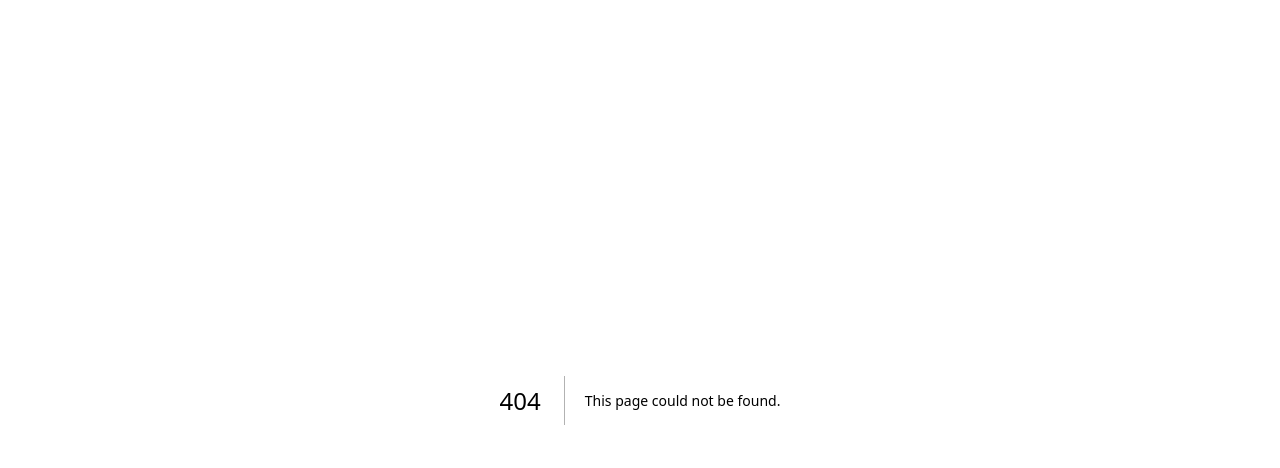
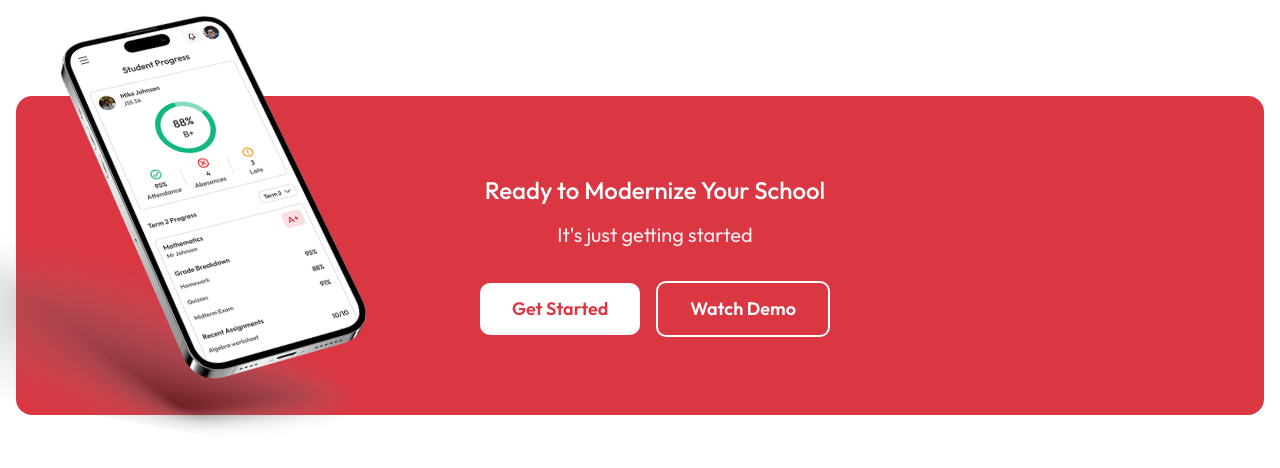
Before and after one commit to hngprojects/open-school-portal-FE, a Next.js app: page /demo-section in a window 1280 px wide. Before the commit this address had no page. Shown: the top 468 px of the page. Built offline with nearby package versions, Linux system fonts and the light colour scheme.

Commit message:
feat: demo section

```diff
--- /dev/null
+++ b/src/app/demo-section/Demo.tsx
@@ -0,0 +1,101 @@
+import React from 'react';
+import Image from 'next/image';
+import "./demo-styles.css"
+import { Outfit } from "next/font/google"
+
+const outfit = Outfit({
+  subsets: ["latin"],
+  weight: ["400", "500", "600", "700", "800", "900"],
+});
+
+const Demo: React.FC = () => {
+  return (
+    <section className={`${outfit.className} w-full bg-white py-16 lg:py-24`}>
+      <div className="mx-auto max-w-[1285px] px-4">
+        <div className="relative bg-[#DA3743] rounded-2xl max-w-[1259px] h-[319px] mx-auto">
+          <div className="absolute inset-0 overflow-hidden rounded-2xl">
+                        <div className="absolute right-0 top-0 bottom-0">
+
+            </div>
+          </div>
+
+          <div className="relative z-10 h-full flex items-center justify-between px-8 lg:px-16">
+            <div className="hidden lg:block absolute -top-34 -left-8">
+              <div
+                className="w-[445px] h-[490px]  overflow-hidden"
+                style={{
+                  transform: 'rotate(5.28deg)',
+                }}
+              >
+                <Image
+                  src="/demo/demo-mobile.png"
+                  alt="Open School Portal Dashboard"
+                  width={445}
+                  height={490}
+                  className="w-full h-full object-cover"
+                  priority
+                />
+              </div>
+            </div>
+
+            <div className="text-white max-w-xl ml-auto lg:ml-[400px] text-center">
+              <h5 className="text-3xl lg:text-4xl font-bold leading-tight mb-4">
+                Ready to Modernize Your School
+              </h5>
+              <p className="text-lg lg:text-xl opacity-90 mb-8">
+                It&apos;s just getting started
+              </p>
+              <div className="flex flex-col justify-center items-center sm:flex-row gap-4">
+                <button className="bg-white text-[#DA3743] px-8 py-3 rounded-lg font-semibold text-lg hover:bg-gray-100 transition-colors duration-300 whitespace-nowrap">
+                  Get Started
+                </button>
+                <button className="border-2 border-white text-white px-8 py-3 rounded-lg font-semibold text-lg hover:bg-white hover:bg-opacity-10 transition-colors duration-300 whitespace-nowrap">
+                  Watch Demo
+                </button>
+              </div>
+            </div>
+          </div>
+        </div>
+
+        <div className="lg:hidden">
+          <div className="text-center mb-8">
+            <h2 className="text-3xl font-bold text-gray-900 leading-tight mb-4">
+              Ready to Modernize Your School
+            </h2>
+            <p className="text-lg text-gray-600 mb-8">
+              It&apos;s just getting started
+            </p>
+            <div className="flex flex-col sm:flex-row gap-4 justify-center">
+              <button className="bg-[#DA3743] text-white px-8 py-3 rounded-lg font-semibold text-lg hover:bg-[#c5323d] transition-colors duration-300 whitespace-nowrap">
+                Get Started
+              </button>
+              <button className="border-2 border-[#DA3743] text-[#DA3743] px-8 py-3 rounded-lg font-semibold text-lg hover:bg-[#DA3743] hover:bg-opacity-10 transition-colors duration-300 whitespace-nowrap">
+                Watch Demo
+              </button>
+            </div>
+          </div>
+
+          <div className="flex justify-center">
+            <div
+              className="w-full max-w-[280px] h-[308px] overflow-hidden"
+              style={{
+                transform: 'rotate(-5.28deg)',
+              }}
+            >
+              <Image
+                src="/demo/demo-mobile.png"
+                alt="Open School Portal Dashboard"
+                width={280}
+                height={308}
+                className="w-full h-full object-cover"
+                priority
+              />
+            </div>
+          </div>
+        </div>
+      </div>
+    </section>
+  );
+};
+
+export default Demo;
--- /dev/null
+++ b/src/app/demo-section/demo-styles.css
@@ -0,0 +1,4 @@
+h5{
+    font-weight: 500;
+  font-size: clamp(16px, 4vw, 24px);
+}
--- /dev/null
+++ b/src/app/demo-section/page.tsx
@@ -0,0 +1,11 @@
+import Demo from "./Demo";
+
+function page() {
+  return (
+    <div>
+      <Demo/>
+    </div>
+  );
+}
+
+export default page;
```
Also changed, not shown: public/demo/demo-mobile.png (added).
